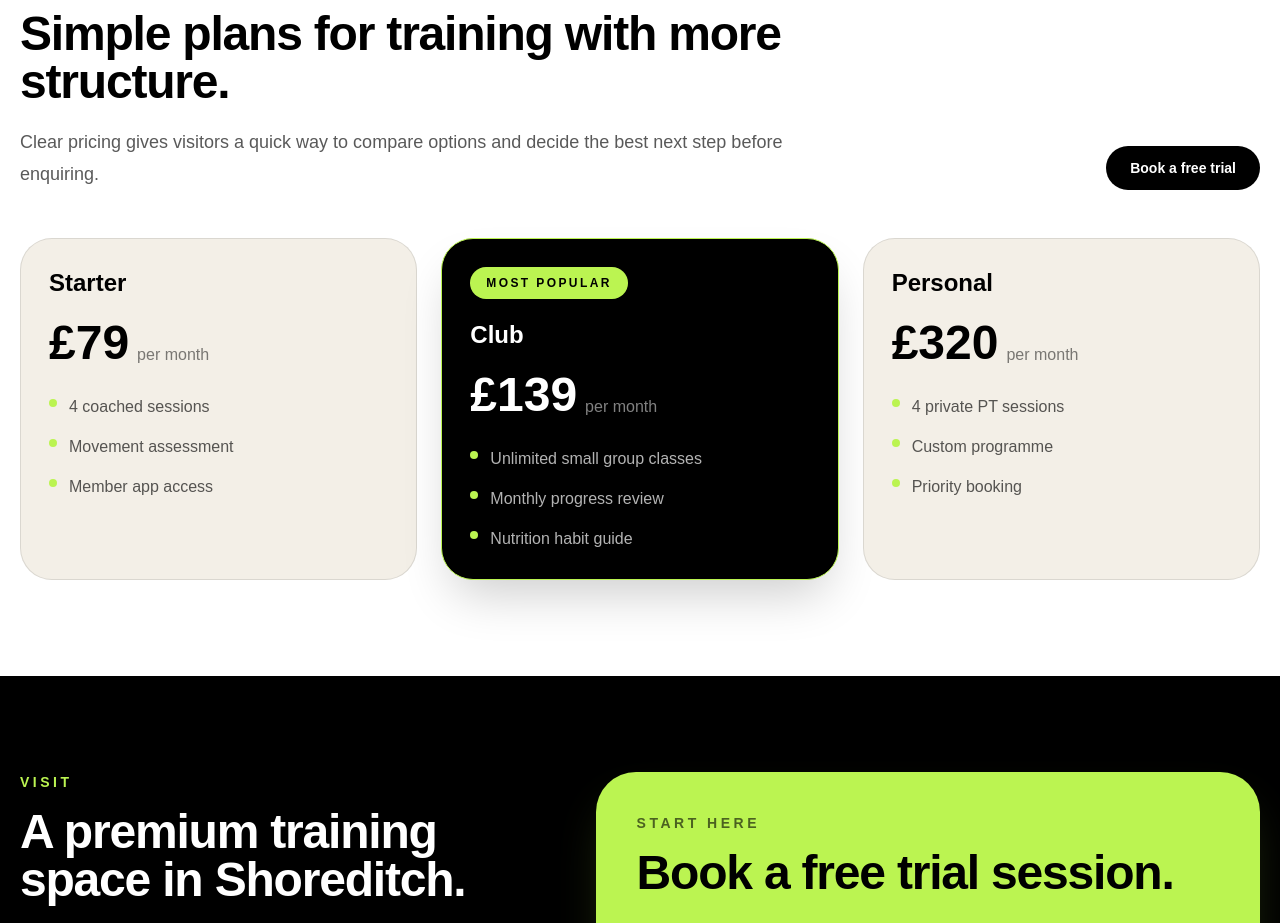
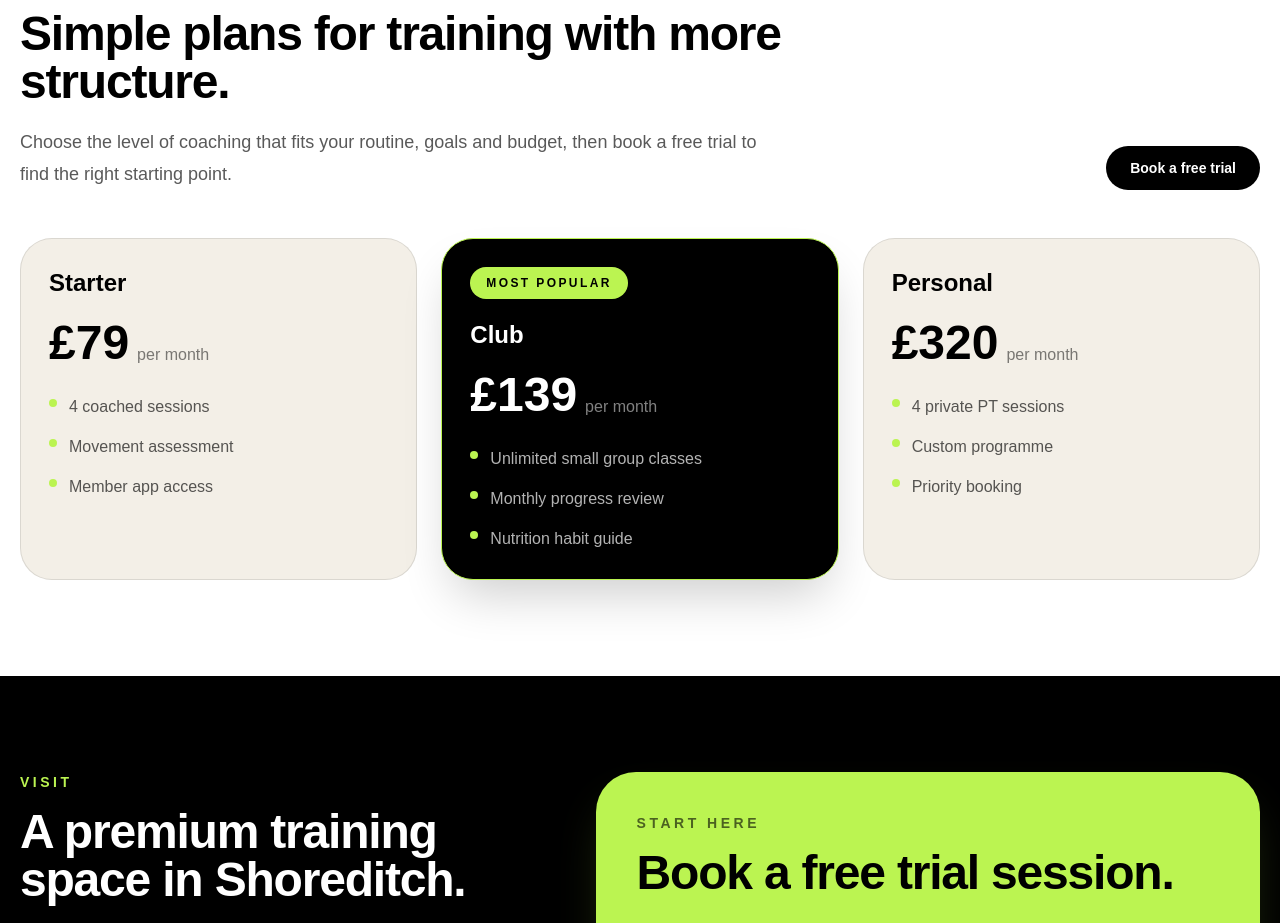
Before and after one commit to mayvastech/elevate-training-club-next-tailwind, a Next.js app: page / in a window 1280 px wide. Shown: the part 3740-4663 px from the top of the page. Built offline with nearby package versions, Linux system fonts and the light colour scheme.

Commit message:
adjusted membership paragraph

```diff
--- a/app/page.jsx
+++ b/app/page.jsx
@@ -247,8 +247,7 @@ export default function Home() {
                   Simple plans for training with more structure.
                 </h2>
                 <p className="mt-5 text-lg leading-8 text-black/65">
-                  Clear pricing gives visitors a quick way to compare options
-                  and decide the best next step before enquiring.
+                  Choose the level of coaching that fits your routine, goals and budget, then book a free trial to find the right starting point.
                 </p>
               </div>
               <ButtonLink href="#trial" variant="dark">
```
